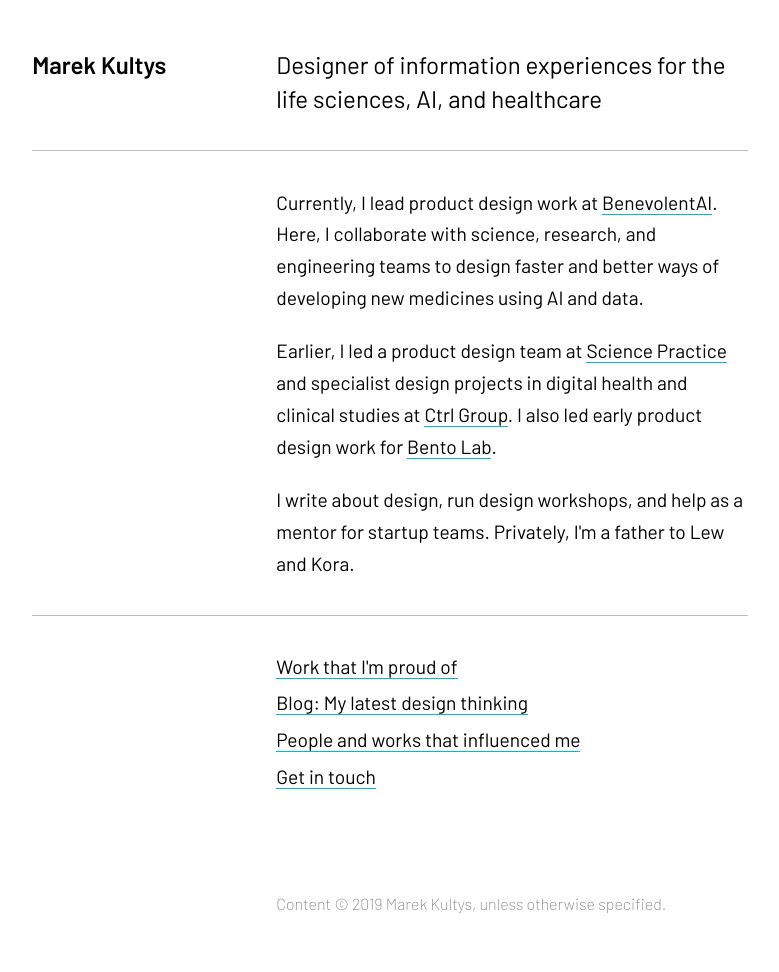
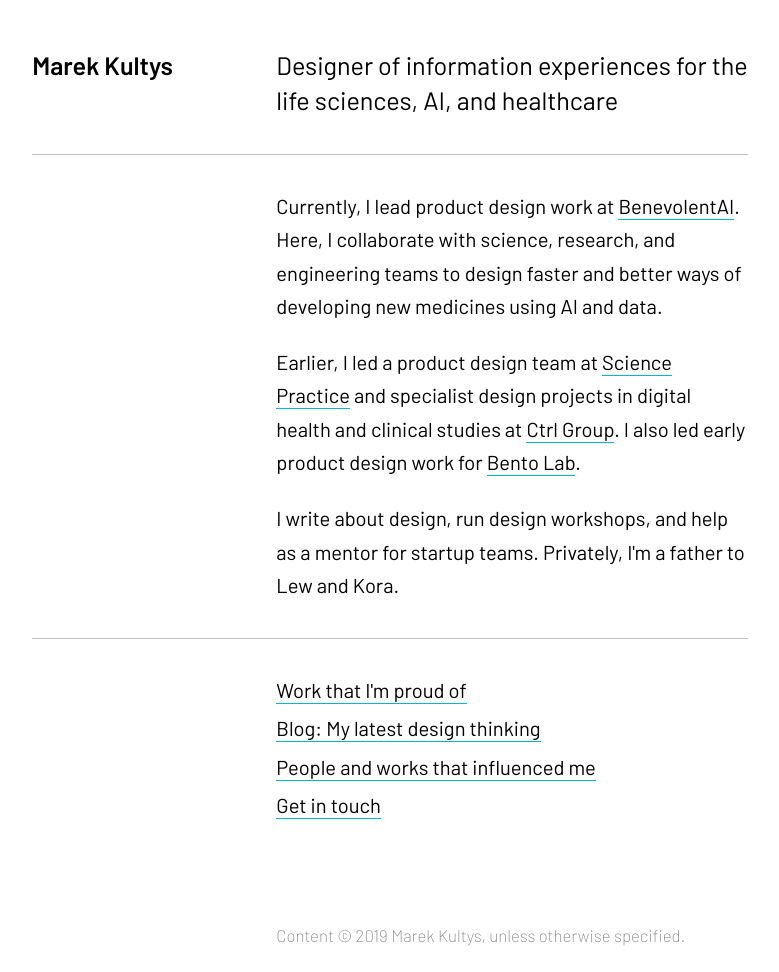
Before and after one commit to marek-kultys/marekkultys.github.io, a Jekyll site: the page built from index.html, in a window 1280 px wide. Shown: the whole page, without its empty margins (250-1029 px from the left). Built offline with Jekyll 4.4.1, drawn with Linux system fonts in a browser that asks for light colours; before the commit the page ends 941 px from its top, so only the background shows below that.

Commit message:
Improve typography

```diff
--- a/_sass/body.scss
+++ b/_sass/body.scss
@@ -12,9 +12,10 @@
 $cyanA700: rgba(0, 184, 212, 1);
 
 // Declare type size
-$small-type: 1em;
-$medium-type: 1.2em;
-$large-type: 1.5em;
+$font-unit: 1.05em;
+$small-type: 1*$font-unit;
+$medium-type: 1.2*$font-unit;
+$large-type: 1.5*$font-unit;
 
 // Declare leading
 $micro-leading: 0.66em;
@@ -68,7 +69,7 @@
    color: $black;
    text-decoration: none;
    border-bottom: $underline;
-   padding-bottom: 0px;
+   padding-bottom: 1px;
    &:hover {
       color: $cyanA700;
       text-decoration: none;
@@ -204,6 +205,9 @@
 .entry {
    margin-bottom: $huge-leading;
 }
+.entry:last-of-type {
+   margin-bottom: 0;
+}
 
 .backlink {
    font-weight: 400;
```
